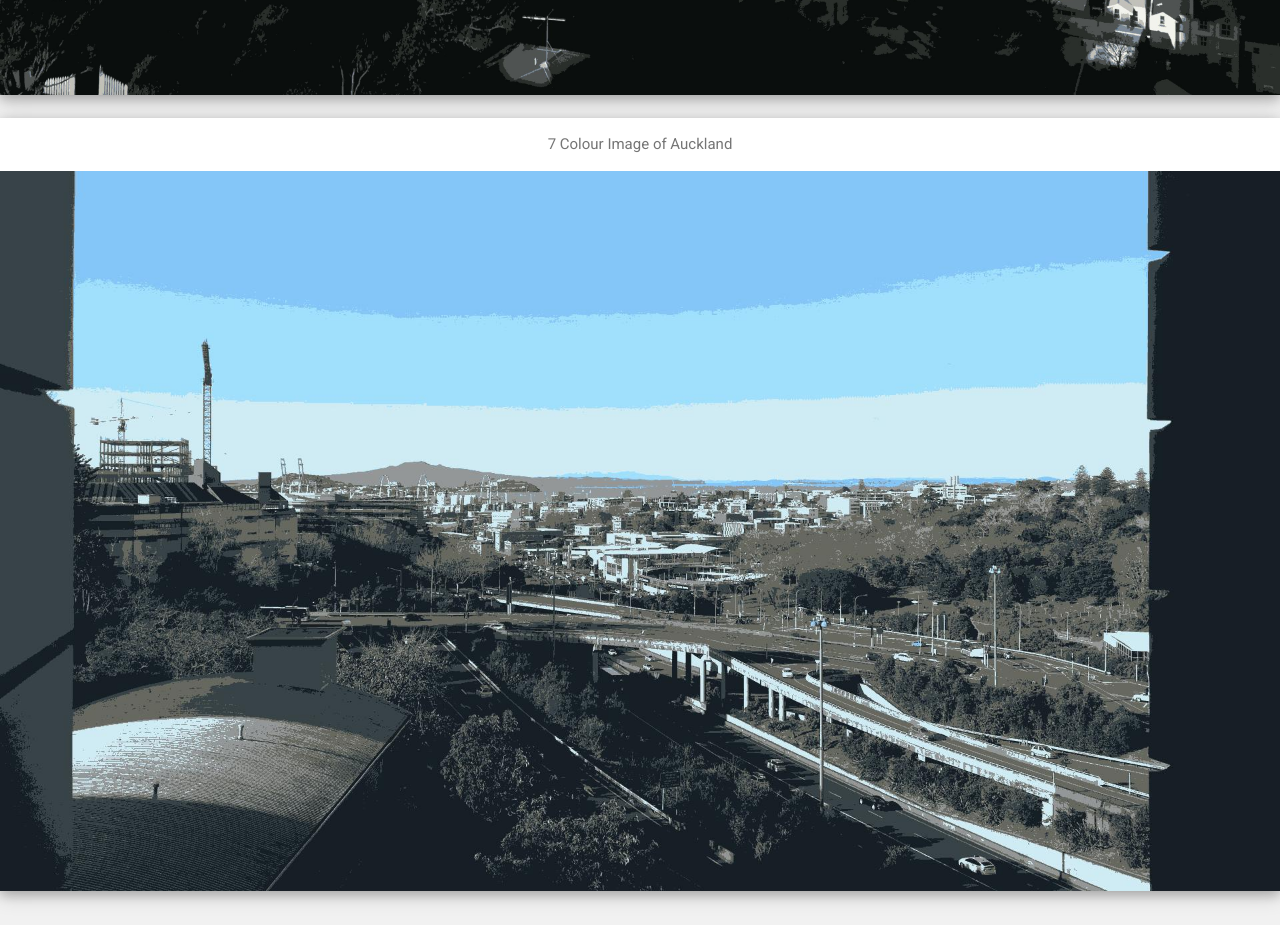
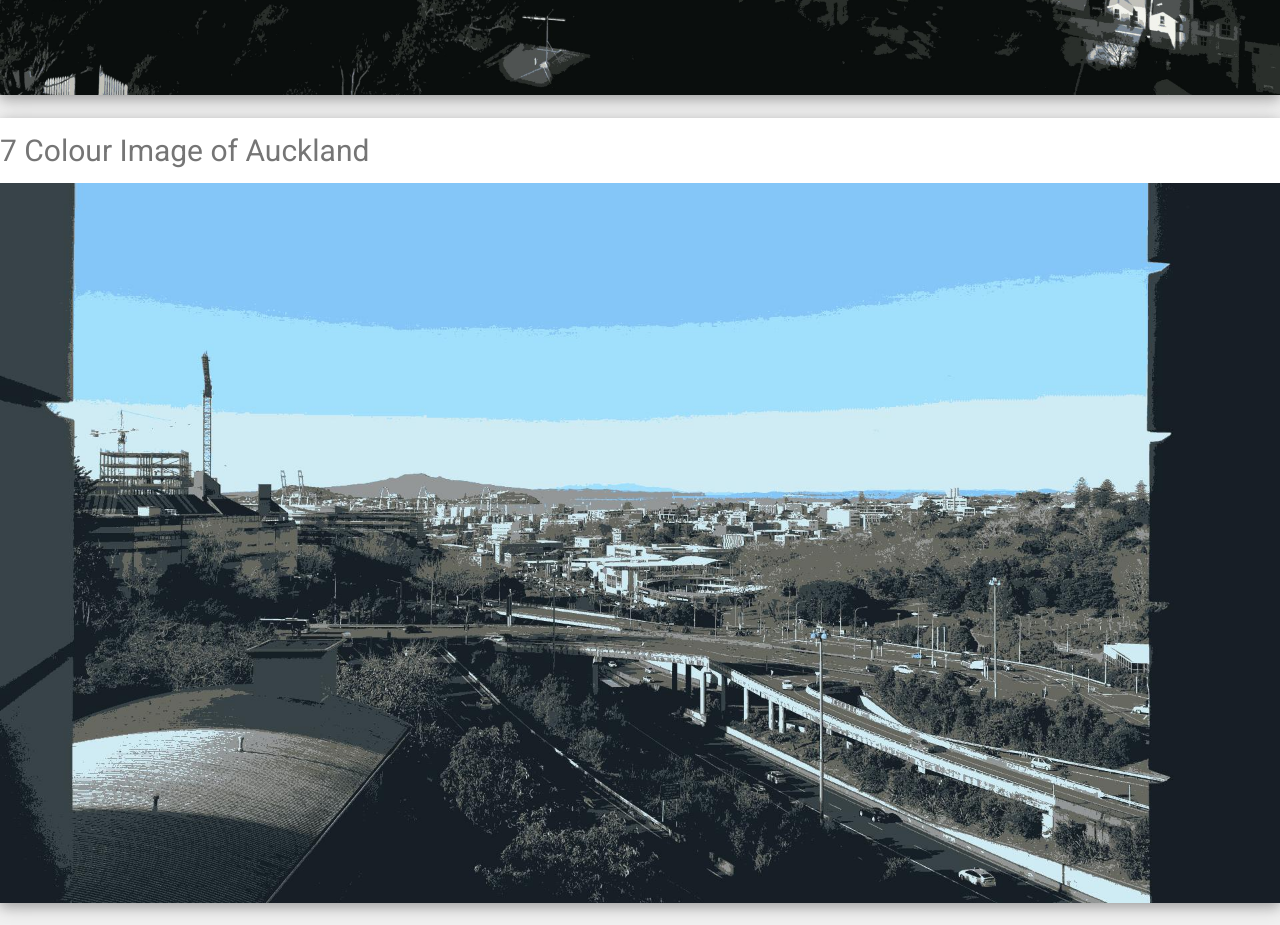
Before and after one commit to esfung/esfung.github.io, a plain HTML site: page portfolio.html in a window 1280 px wide. Shown: the part 1000-1925 px from the top of the page. Drawn offline with nearby package versions, Linux system fonts and the light colour scheme.

Commit message:
Update portfolio.html

```diff
--- a/portfolio.html
+++ b/portfolio.html
@@ -42,9 +42,9 @@
     <div class="w3-content" style="max-width:1400px;">
           <div class="w3-white w3-text-grey w3-card-4">
             <div class="w3-container w3-center">
-              <p>7 Colour Image of Auckland</p>
             </div>
             <div class="w3-display-container">
+              <h2>7 Colour Image of Auckland</h2>
               <img src="7colourauckland.jpg" style="width:100%" alt="Avatar">
             </div>
           </div><br>
```
